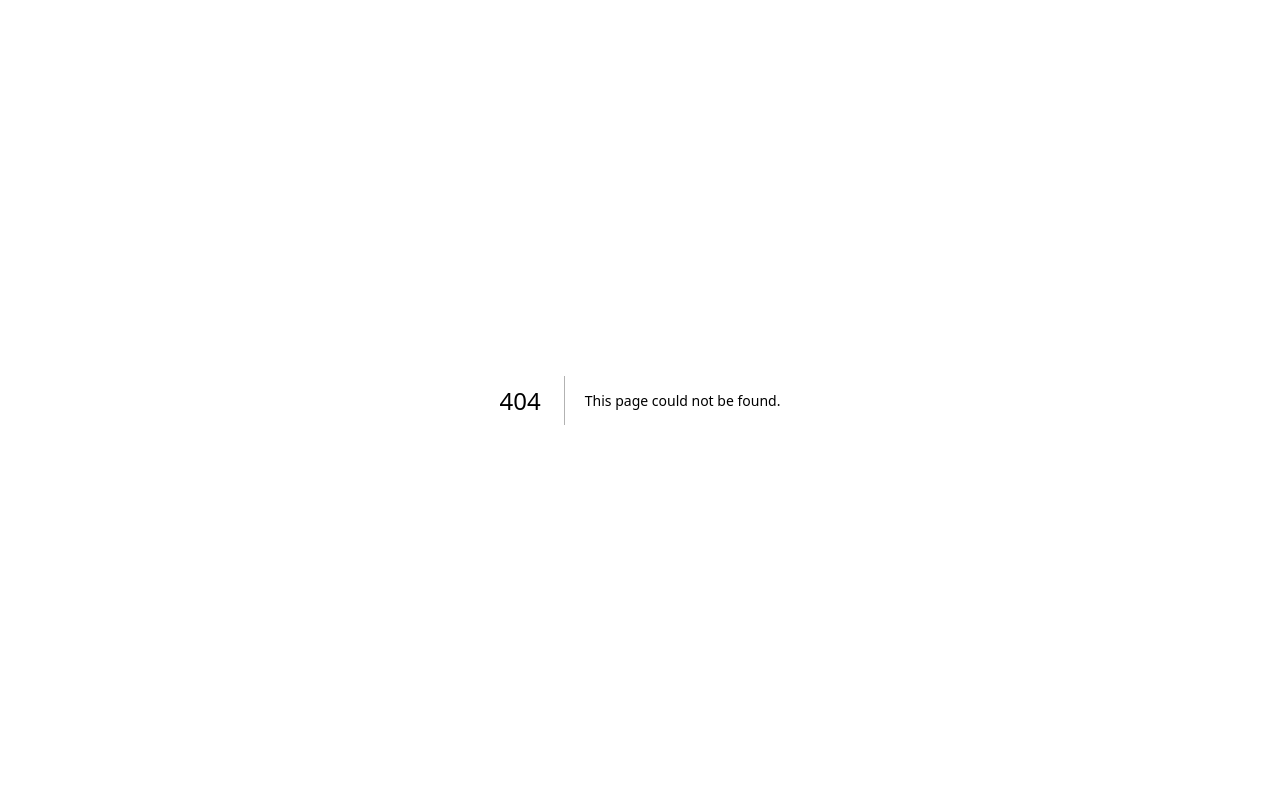
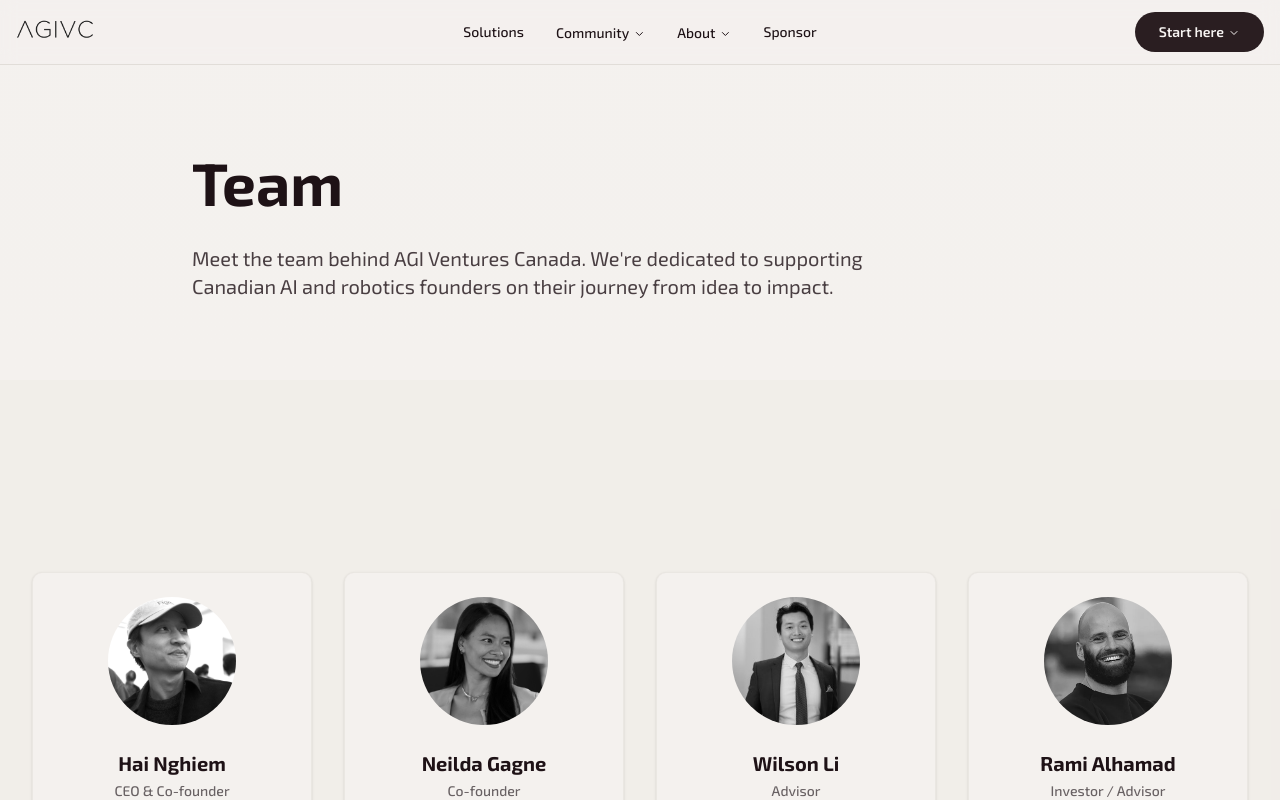
Before and after one commit to Neilda/agivc-app, a Next.js app: page /team in a window 1280 px wide. Before the commit this address had no page. Shown: the top 800 px of the page. Built offline with nearby package versions, Linux system fonts and the light colour scheme.

Commit message:
refactor: removed client side rendering pages stupid AI

```diff
--- a/app/page.tsx
+++ b/app/page.tsx
@@ -1,17 +1,14 @@
-"use client"
-
-import { Header } from "@/components/layout/header"
-import { Footer } from "@/components/layout/footer"
-import { HomepageHero } from "@/components/home/homepage-hero"
-import { WhoWeAre } from "@/components/home/who-we-are"
-import { ForwardDeployedSection } from "@/components/home/forward-deployed-section"
-import { EventsCommunitySection } from "@/components/home/events-community-section"
-import { AIAcceleratorSection } from "@/components/home/ai-accelerator-section"
-import { SponsorPreview } from "@/components/home/sponsor-preview"
-import { VideoQuoteSection } from "@/components/home/video-quote-section"
-import { MissionValues } from "@/components/home/mission-values"
-import { TeamAndPartners } from "@/components/home/team-and-partners"
-import { UpcomingEvents } from "@/components/home/upcoming-events"
+import { Header } from "@/components/layout/header";
+import { Footer } from "@/components/layout/footer";
+import { HomepageHero } from "@/components/home/homepage-hero";
+import { WhoWeAre } from "@/components/home/who-we-are";
+import { ForwardDeployedSection } from "@/components/home/forward-deployed-section";
+import { EventsCommunitySection } from "@/components/home/events-community-section";
+import { AIAcceleratorSection } from "@/components/home/ai-accelerator-section";
+import { SponsorPreview } from "@/components/home/sponsor-preview";
+import { VideoQuoteSection } from "@/components/home/video-quote-section";
+import { MissionValues } from "@/components/home/mission-values";
+import { UpcomingEvents } from "@/components/home/upcoming-events";
 
 export default function Home() {
   return (
@@ -25,9 +22,8 @@ export default function Home() {
       <VideoQuoteSection />
       <SponsorPreview />
       <MissionValues />
-      <TeamAndPartners />
       <UpcomingEvents />
       <Footer />
     </main>
-  )
+  );
 }
--- /dev/null
+++ b/app/team/page.tsx
@@ -0,0 +1,22 @@
+import { Header } from "@/components/layout/header"
+import { Footer } from "@/components/layout/footer"
+import { TeamHero } from "@/components/team/team-hero"
+import { TeamGrid } from "@/components/team/team-grid"
+
+export const metadata = {
+  title: "Team | AGI Ventures Canada",
+  description: "Meet the team behind AGI Ventures Canada. We're dedicated to supporting Canadian AI and robotics founders.",
+}
+
+export default function TeamPage() {
+  return (
+    <>
+      <Header />
+      <main className="bg-background text-foreground">
+        <TeamHero />
+        <TeamGrid />
+      </main>
+      <Footer />
+    </>
+  )
+}
--- a/components/home/mission-values.tsx
+++ b/components/home/mission-values.tsx
@@ -50,7 +50,7 @@ export function MissionValues() {
           </div>
           <div className="space-y-6 text-lg sm:text-xl text-muted-foreground leading-relaxed">
             <p>
-              We partner with exceptional AI and robotics founders to accelerate their journey from idea to impact.
+              We partner with exceptional AI founders to accelerate their journey from idea to impact.
             </p>
             <p>
               Through capital, community, and strategic mentorship, we help shape the future of Canadian innovation.
--- a/components/layout/header.tsx
+++ b/components/layout/header.tsx
@@ -112,8 +112,8 @@ export function Header() {
                     </li>
                     <li>
                       <NavigationMenuLink asChild className={dropdownLinkClass}>
-                        <Link href={getLink("/", "team")} onClick={(e) => handleAnchorClick(e, "team")}>
-                          Team & Partners
+                        <Link href="/team">
+                          Team
                         </Link>
                       </NavigationMenuLink>
                     </li>
@@ -237,14 +237,11 @@ export function Header() {
                 Mission & Values
               </Link>
               <Link
-                href={getLink("/", "team")}
-                onClick={(e) => {
-                  handleAnchorClick(e, "team")
-                  setIsOpen(false)
-                }}
+                href="/team"
+                onClick={() => setIsOpen(false)}
                 className="block px-2 text-sm font-medium text-foreground hover:text-secondary transition"
               >
-                Team & Partners
+                Team
               </Link>
               <Link
                 href="/press-kit"
--- a/components/home/team-and-partners.tsx
+++ b/components/team/team-grid.tsx
@@ -2,7 +2,7 @@ import { Linkedin } from "lucide-react";
 import Link from "next/link";
 import Image from "next/image";
 
-export function TeamAndPartners() {
+export function TeamGrid() {
   const team = [
     {
       name: "Hai Nghiem",
@@ -31,11 +31,8 @@ export function TeamAndPartners() {
   ];
 
   return (
-    <section id="team" className="py-32 md:py-40 lg:py-48 px-4 sm:px-6 lg:px-8 bg-muted/30">
+    <section className="py-32 md:py-40 lg:py-48 px-4 sm:px-6 lg:px-8 bg-muted/30">
       <div className="max-w-[1400px] mx-auto">
-        <h2 className="text-3xl sm:text-4xl lg:text-5xl font-medium tracking-tight text-foreground mb-12 text-center">
-          Team
-        </h2>
         <div className="grid md:grid-cols-2 lg:grid-cols-4 gap-8">
           {team.map((member, index) => (
             <div
--- /dev/null
+++ b/components/team/team-hero.tsx
@@ -0,0 +1,14 @@
+export function TeamHero() {
+  return (
+    <section className="py-20 px-4 sm:px-6 lg:px-8 bg-gradient-to-b from-background to-secondary-50">
+      <div className="max-w-4xl mx-auto">
+        <h1 className="text-5xl sm:text-6xl font-bold mb-6 text-balance leading-tight text-foreground">
+          Team
+        </h1>
+        <p className="text-xl text-foreground/80 max-w-2xl">
+          Meet the team behind AGI Ventures Canada. We're dedicated to supporting Canadian AI and robotics founders on their journey from idea to impact.
+        </p>
+      </div>
+    </section>
+  )
+}
```
